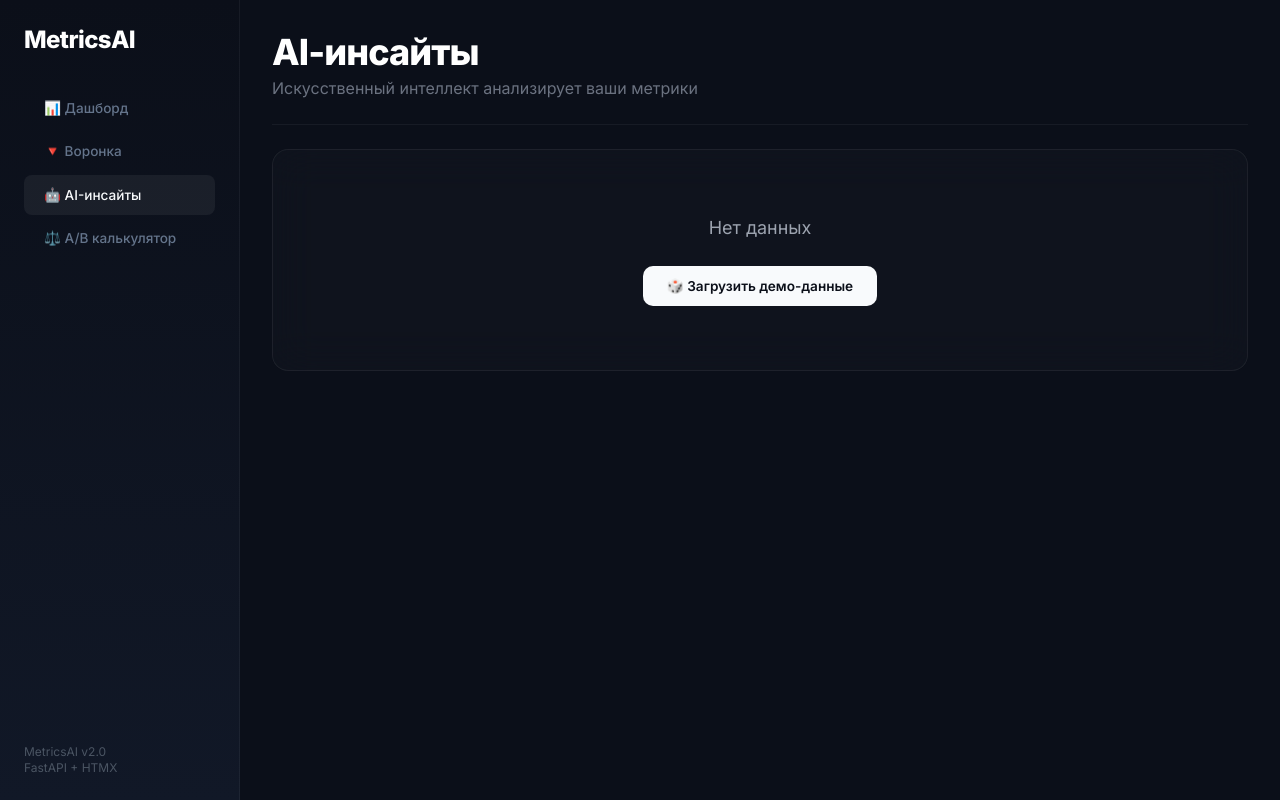
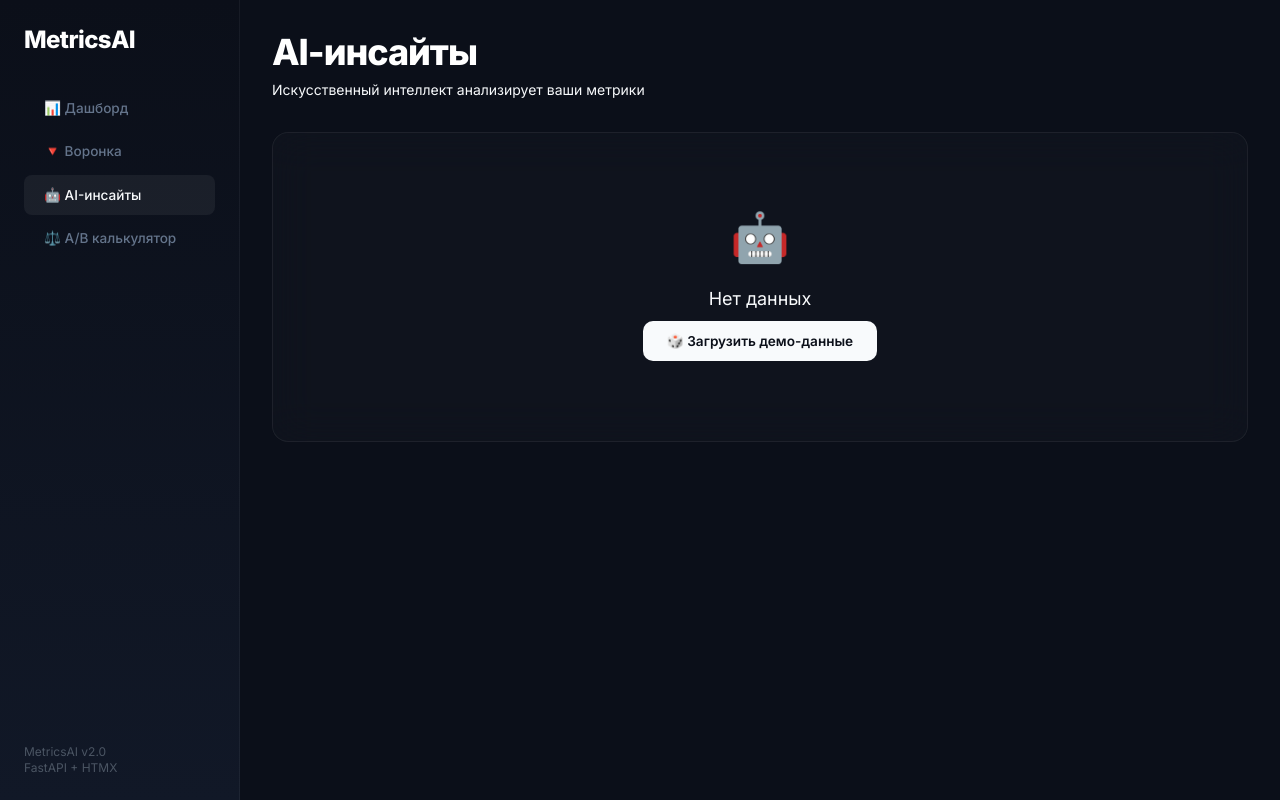
Before and after one commit to ok974473548-droid/metricsai, a FastAPI app: page /ai in a window 1280 px wide. Run offline with FastAPI, Linux system fonts and the light colour scheme; some libraries are stand-ins or nearby versions.

Commit message:
Update ai.html

```diff
--- a/templates/ai.html
+++ b/templates/ai.html
@@ -1,19 +1,23 @@
 {% extends "base.html" %}
 {% block content %}
-<div class="mb-6">
-    <h1 class="text-4xl font-extrabold text-white tracking-tight mb-1">AI-инсайты</h1>
-    <p class="text-gray-500">Искусственный интеллект анализирует ваши метрики</p>
+<div class="mb-8 animate-in">
+    <h1 class="text-4xl font-extrabold text-white tracking-tight mb-2" style="letter-spacing: -0.03em;">AI-инсайты</h1>
+    <p class="text-sm" style="color: var(--text-secondary);">Искусственный интеллект анализирует ваши метрики</p>
 </div>
-<hr class="border-white/5 mb-6">
 
 {% if not has_data %}
-<div class="glass-card text-center py-16">
-    <p class="text-gray-400 text-lg mb-6">Нет данных</p>
+<div class="glass-card text-center py-20 animate-in delay-1">
+    <div class="text-5xl mb-6">🤖</div>
+    <p class="text-lg mb-2" style="color: var(--text-secondary);">Нет данных</p>
     <button class="btn-primary" hx-post="/load-sample" hx-target="body">🎲 Загрузить демо-данные</button>
 </div>
 {% else %}
-<button class="btn-primary mb-6" hx-post="/ai-generate" hx-target="#ai-result" hx-indicator="#ai-loading">✨ Сгенерировать инсайты</button>
-<div id="ai-loading" class="htmx-indicator text-gray-500 mb-4">⏳ Анализирую...</div>
-<div id="ai-result"></div>
+<div class="animate-in delay-1">
+    <button class="btn-primary mb-6" hx-post="/ai-generate" hx-target="#ai-result" hx-indicator="#ai-loading">
+        <span style="margin-right: 0.5rem;">✨</span>Сгенерировать инсайты
+    </button>
+    <div id="ai-loading" class="htmx-indicator" style="color: var(--text-secondary);">⏳ Анализирую метрики...</div>
+    <div id="ai-result"></div>
+</div>
 {% endif %}
 {% endblock %}
```
